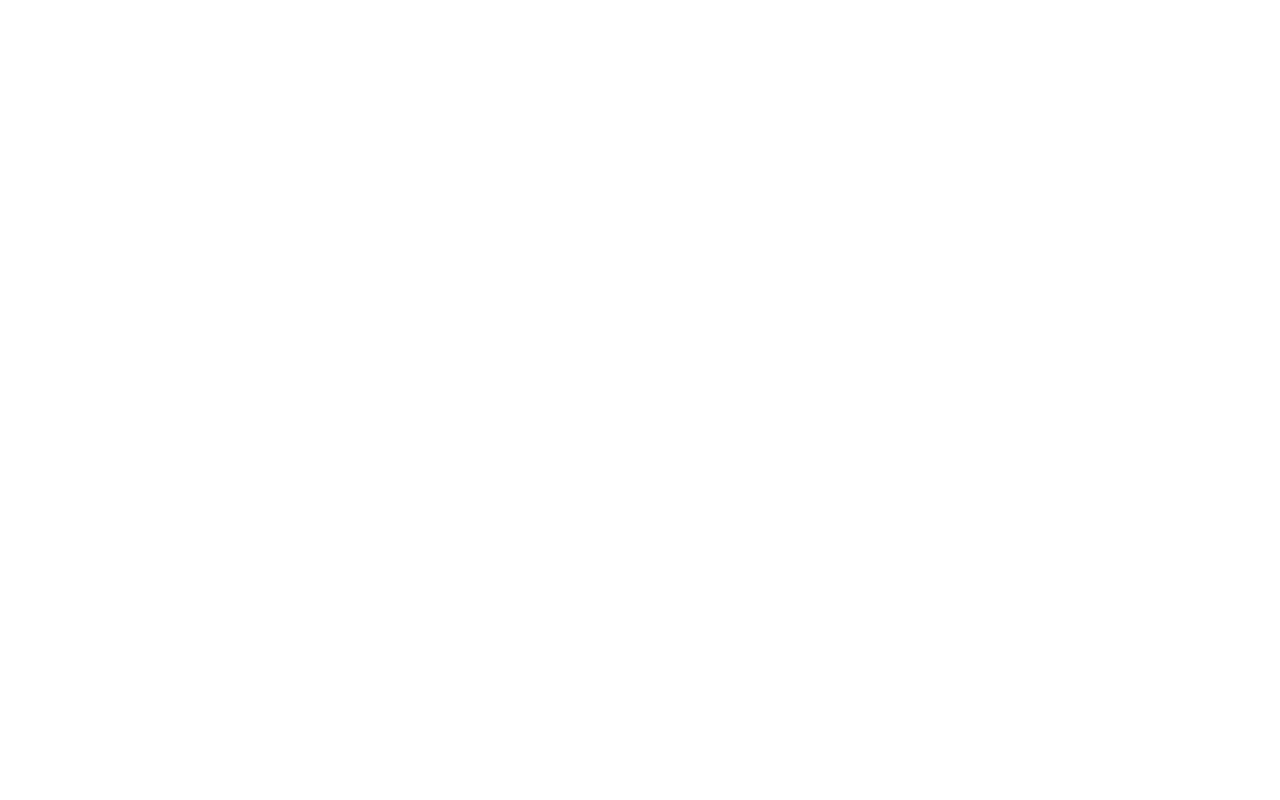
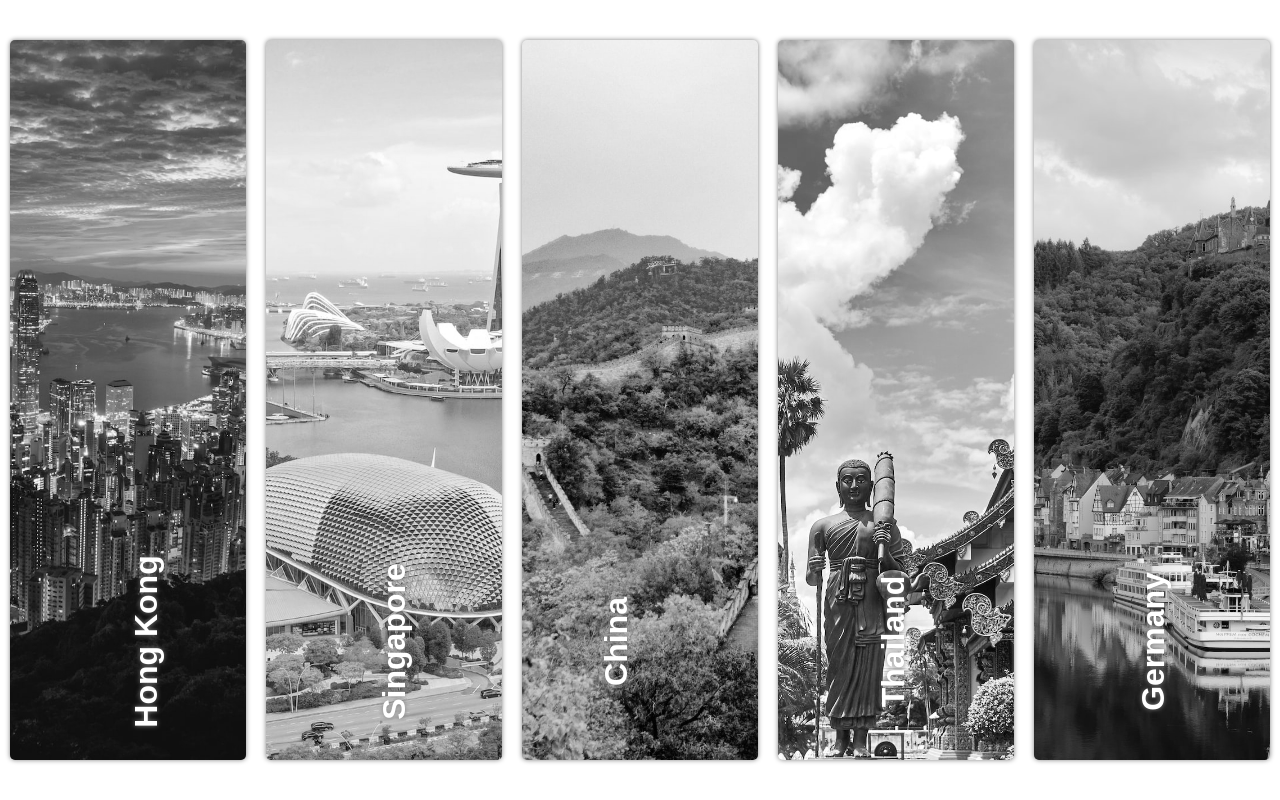
Before and after one commit to StefanIGC/ExpandingCards, a plain HTML site: page index.html in a window 1280 px wide. Drawn offline with Linux system fonts and the light colour scheme; a web font is replaced by a local one.

Commit message:
Add more effects to the images

```diff
--- a/style.css
+++ b/style.css
@@ -2,66 +2,74 @@
 
 
 * {
+    padding: 0;
+    margin: 0;
     box-sizing: border-box;
 }
 
 body {
-    font-family: 'Roboto', sans-serif;
-    display: flex;
-    flex-direction: column;
-    align-items: center;
-    justify-content: center;
-    height: 100vh;
-    overflow: hidden;
-    margin: 0;
-
+    font-family: sans-serif;
 }
 
 .container {
+    width: 100vw;
+    height: 100vh;
     display: flex;
-    width: 90vw;
-
+    justify-content: center;
+    align-items: center;
 }
 
 .panel {
-    background-size: auto 100%;
-    background-position: center;
-    background-repeat: no-repeat;
-    height: 80VH;
-    border-radius: 50px;
-    color: #fff;
-    cursor: pointer;
-    flex: 0.5;
+    width: 15vw;
+    height: 90vh;
+    background: whitesmoke no-repeat scroll center/cover;
+    padding: 10px;
     margin: 10px;
+    border-radius: 5px;
+    box-shadow: 0 0 5px grey;
+    flex: 1;
+    transition: all 0.5s linear;
+    filter: grayscale(1);
     position: relative;
-    transition: flex 0.7s ease-in;
 }
 
-.panel h3 {
-    font-size: 24px;
+.panel h1 {
+    transition: all 0.5s linear;
+    text-shadow: 0 0 5px grey;
+    color: white;
+    transform: rotate(-90deg);
     position: absolute;
-    bottom: 20px;
-    left: 20px;
-    margin: 0;
-    opacity: 0;
+    left: 50px;
+    bottom: 100px;
 }
 
-.panel.active {
+.active {
     flex: 5;
+    filter: grayscale(0);
 }
 
-.panel.active h3 {
-    opacity: 1;
+.active h1 {
+    transform: rotate(0deg);
+    left: 50px;
+    top: 50px;
 }
 
-@media(max-width: 480px) {
-    .container {
-        width: 100vw;
-    }
+#panel-1 {
+    background-image: url(Image/Hong-Kong.jpg);
+}
 
-    .panel:nth-of-type(4),
-    .panel:nth-of-type(5) {
-        display: none;
-    }
+#panel-2 {
+    background-image: url(Image/Singapore.jpg);
+}
 
+#panel-3 {
+    background-image: url(Image/China.jpg);
 }
+
+#panel-4 {
+    background-image: url(Image/Thailand.jpg);
+}
+
+#panel-5 {
+    background-image: url(Image/Germany.jpg);
+}
```
